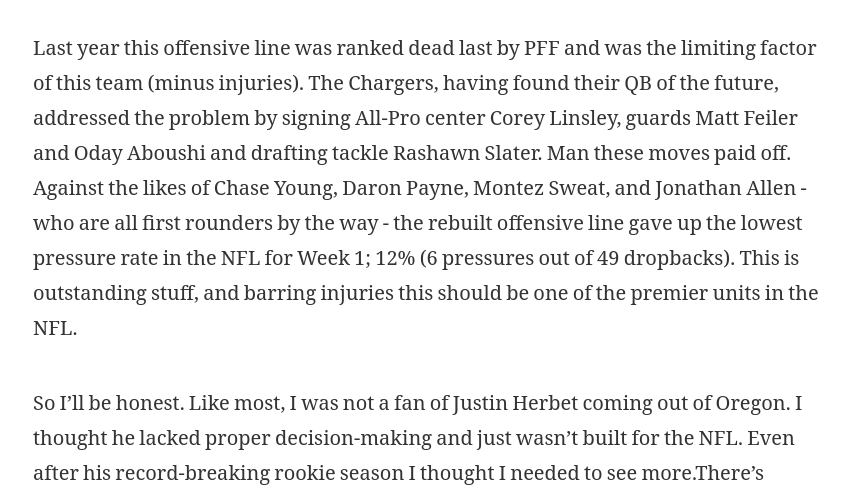
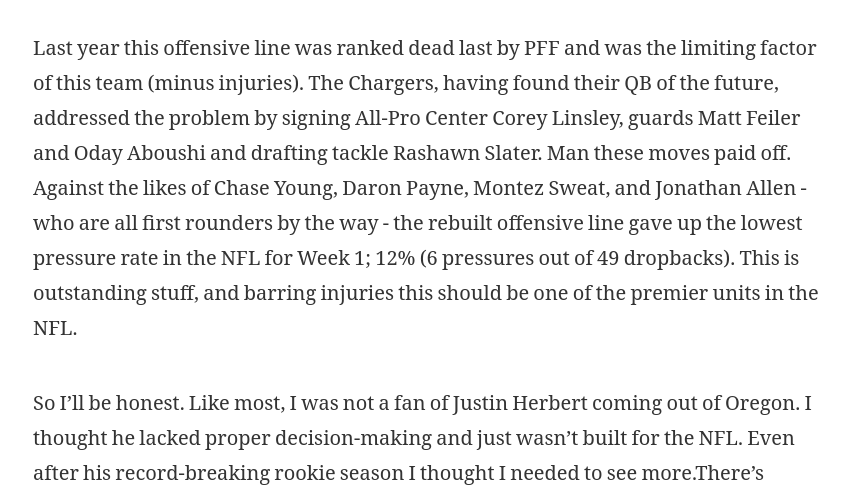
Before and after one commit to Sportify-Analytics/sportify-analytics.github.io, a Jekyll site: the page built from _posts/NFL/2021-09-14-Stats-and-Storylines-week-1.md, in a window 1280 px wide and 1400 px high, scrolled down 1378 px. Shown: the part 226-724 px from the top of the window, without its empty margins (207-1062 px from the left). Built offline with Jekyll 4.4.1, drawn with Linux system fonts in a browser that asks for light colours; our own code applies the rules of GitHub Pages for plain Markdown files; comment, search, counter and statistics services are not loaded; some of the changed text lies outside the part shown.

```diff
--- a/_posts/NFL/2021-09-14-Stats-and-Storylines-week-1.md
+++ b/_posts/NFL/2021-09-14-Stats-and-Storylines-week-1.md
@@ -15,9 +15,9 @@ Sundays are back! What is usually the most depressing day of the week has been f
 
 Much to the joy of Sportify’s resident Chargers fan Scott Gray, the Chargers are for real. In a tough Week 1 matchup against a top tier Washington Football Team defense, Herbert and the Chargers put the league on notice.
 
-Last year this offensive line was ranked dead last by PFF and was the limiting factor of this team (minus injuries). The Chargers, having found their QB of the future, addressed the problem by signing All-Pro center Corey Linsley, guards Matt Feiler and Oday Aboushi and drafting tackle Rashawn Slater. Man these moves paid off. Against the likes of Chase Young, Daron Payne, Montez Sweat, and Jonathan Allen - who are all first rounders by the way - the rebuilt offensive line gave up the lowest pressure rate in the NFL for Week 1; 12% (6 pressures out of 49 dropbacks). This is outstanding stuff, and barring injuries this should be one of the premier units in the NFL.
+Last year this offensive line was ranked dead last by PFF and was the limiting factor of this team (minus injuries). The Chargers, having found their QB of the future, addressed the problem by signing All-Pro Center Corey Linsley, guards Matt Feiler and Oday Aboushi and drafting tackle Rashawn Slater. Man these moves paid off. Against the likes of Chase Young, Daron Payne, Montez Sweat, and Jonathan Allen - who are all first rounders by the way - the rebuilt offensive line gave up the lowest pressure rate in the NFL for Week 1; 12% (6 pressures out of 49 dropbacks). This is outstanding stuff, and barring injuries this should be one of the premier units in the NFL.
 
-So I’ll be honest. Like most, I was not a fan of Justin Herbet coming out of Oregon. I thought he lacked proper decision-making and just wasn’t built for the NFL. Even after his record-breaking rookie season I thought I needed to see more.There’s nothing else to wait and see for, he’s the truth.. Herbert is on his way to being a top 5 quarterback in this league and shined in Week 1 (minus the rezone interception). On third down (the money down), Herbie was 13/16 for 160 yards, 11 first downs and one TD. This is big time stuff from the kid, especially against this Football Team defense. With the help of new offensive coordinator (OC) Joe Lombardi, this offense is primed to take a big leap this season.
+So I’ll be honest. Like most, I was not a fan of Justin Herbert coming out of Oregon. I thought he lacked proper decision-making and just wasn’t built for the NFL. Even after his record-breaking rookie season I thought I needed to see more.There’s nothing else to wait and see for, he’s the truth.. Herbert is on his way to being a top 5 quarterback in this league and shined in Week 1 (minus the rezone interception). On third down (the money down), Herbie was 13/16 for 160 yards, 11 first downs and one TD. This is big time stuff from the kid, especially against this Football Team defense. With the help of new offensive coordinator (OC) Joe Lombardi, this offense is primed to take a big leap this season.
 
 The defense looked solid and played into what Brandon Staley wants to do. They surrendered only 133 yards in the air, thanks to the return of stud safety Derwin James who was one of the top graded players this week with a 90.0 PFF grade.
 
```
Also changed, not shown: _posts/NHL/2022-3-11-NHL-Trade-Deadline.md (added, +51 -0 lines).
